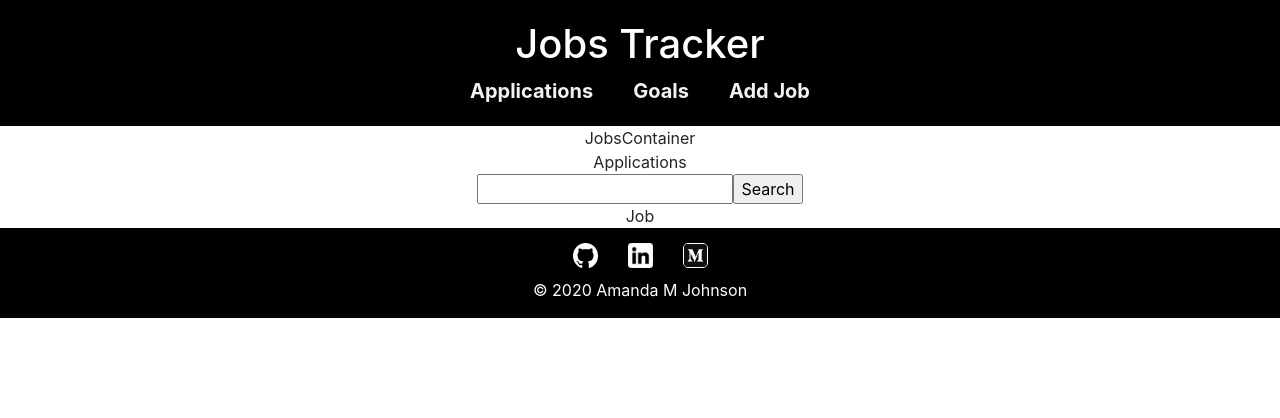
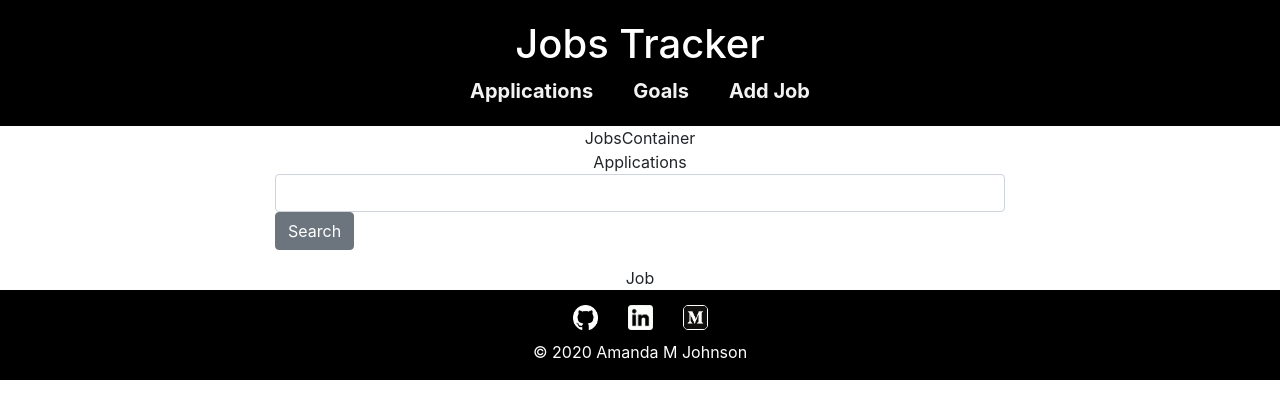
Before and after one commit to amandena/jobs-tracker, a React (Create React App) app in the folder client/: page /applications-tracker in a window 1280 px wide. Shown: the top 418 px of the page. Built offline with nearby package versions, Linux system fonts and the light colour scheme.

Commit message:
added markup to search form

```diff
--- a/client/src/components/Search.js
+++ b/client/src/components/Search.js
@@ -2,10 +2,24 @@ import React from 'react'
 
 const Search = () => {
   return(
-    <div className='search'>
+    <div className='search container'>
+      <div className="spacer"/>
       <form>
-        <input type='text'/>
-        <input type='submit' value='Search'/>
+        <div className="row form-group">
+          <div className="col-8 offset-2 input-group spacer-xs">
+            <input
+              className="form-control input-lg"
+              type='text'
+            />
+          </div>
+          <div className="col-8 offset-2 input-group spacer-xs">
+            <input
+              className="btn btn-secondary"
+              type='submit'
+              value='Search'
+            />
+          </div>
+        </div>
       </form>
     </div>
   )
```
